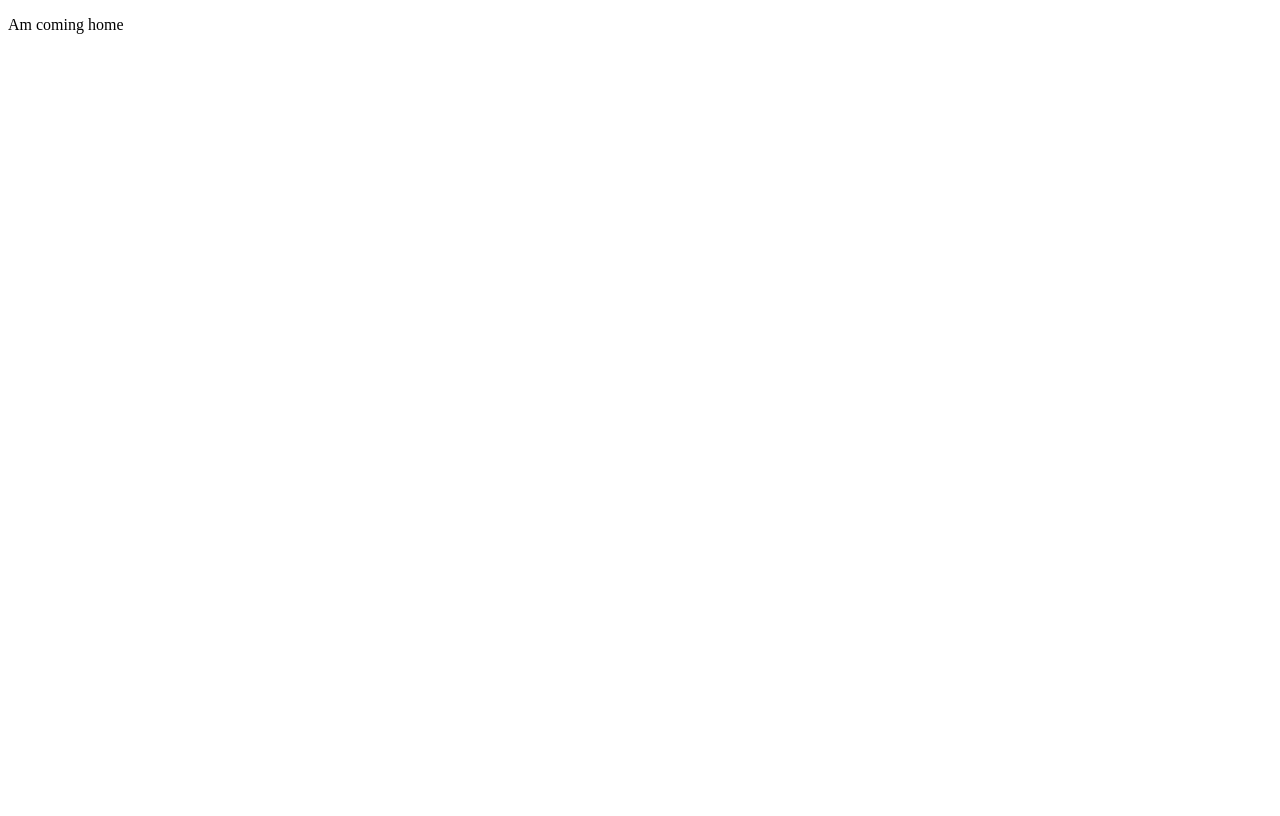
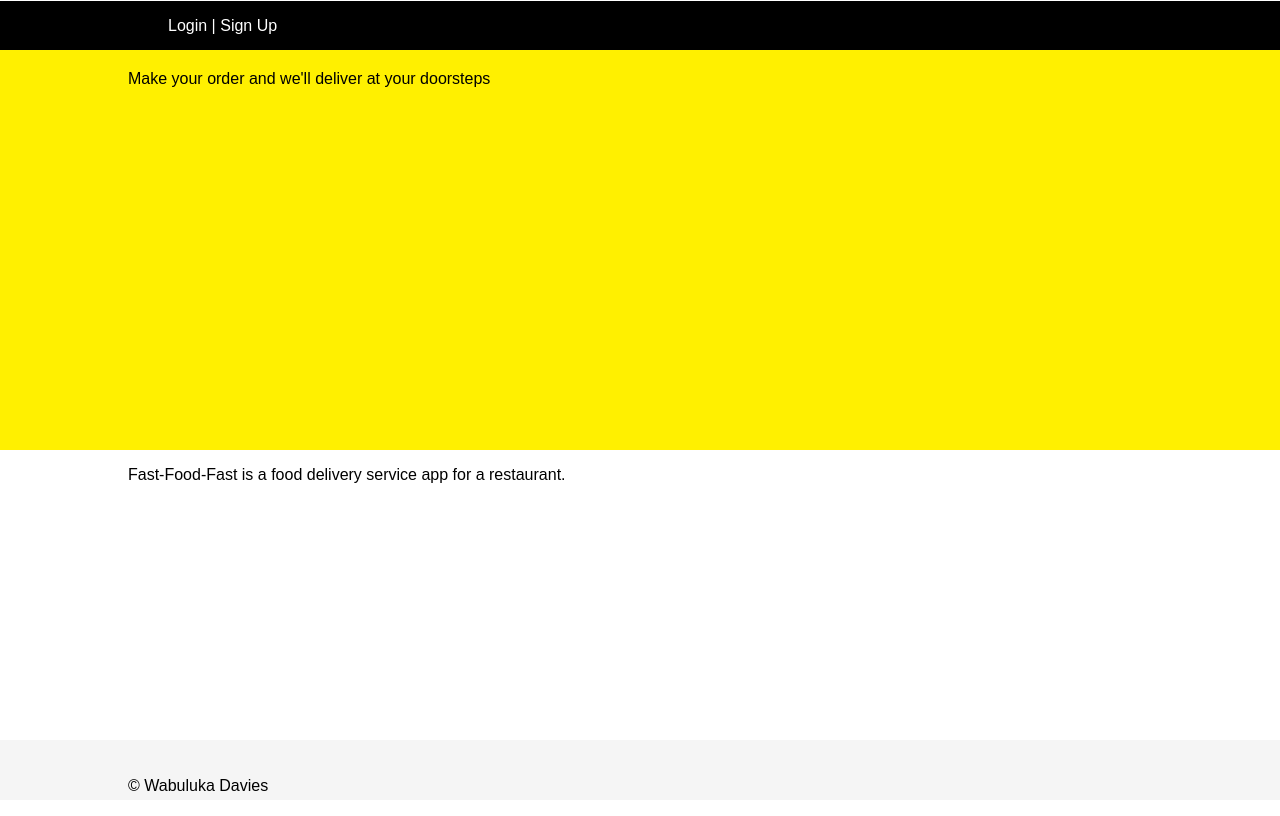
Before and after one commit to Wabuluka/fast-food-fast, a plain HTML site: page UI/index.html in a window 1280 px wide. Drawn offline with Linux system fonts and the light colour scheme.

Commit message:
Landing page

```diff
--- a/UI/index.html
+++ b/UI/index.html
@@ -1,9 +1,33 @@
 <!DOCTYPE html>
 <html>
 <head>
-	<title>Welcome to Food Fast Restuarant</title>
+	<title>Welcome to Fast Food Fast Restuarant</title>
+	<link rel="stylesheet" href="resources/css/custom.css">
 </head>
 <body>
-	<p>Am coming home</p>
+	<nav>
+		<div class="container">
+			<ul>
+			  <li><a href="#">Login</a></li> |
+			  <li><a href="#">Sign Up</a></li>
+			</ul>
+		</div>
+	</nav>
+	<header>
+		<div class="container">
+			<p>Make your order and we'll deliver at your doorsteps</p>
+		</div>
+	</header>
+	<section>
+		<div class="container">
+			<p>Fast-Food-Fast is a food delivery service app for a restaurant.</p>
+		</div>
+	</section>
+	<footer>
+		<div class="container">
+			<p>&copy; Wabuluka Davies</p>
+		</div>
+	</footer>
 </body>
+<script src="resources/javascript/custom.js" ></script>
 </html>
--- a/UI/resources/css/custom.css
+++ b/UI/resources/css/custom.css
@@ -0,0 +1,51 @@
+html, body{
+	margin: 0;
+	padding: 0;
+}
+html {
+	position: relative;
+	min-height: 100%;
+}
+body {
+	font-family: Arial, Helvetica, sans-serif;
+  	margin-bottom: 60px;
+}
+nav{
+	margin-top: -15px;
+	height: 50px;
+	line-height: 50px;
+	width: 100%;
+	background: #000;
+}
+ul{
+	color: #fff;
+}
+ul li{
+	list-style: none;
+	display: inline;
+}
+ul li a{
+	color: #fff;
+	text-decoration: none;
+
+}
+header{
+	margin-top: -17px;
+	height: 400px;
+	background: #fff000;
+}
+header .container p{
+	padding-top: 20px;
+}
+.container{
+	width: 80%;
+	margin: auto;
+}
+footer {
+  position: absolute;
+  bottom: 0;
+  width: 100%;
+  height: 60px;
+  line-height: 60px;
+  background-color: #f5f5f5;
+}
```
